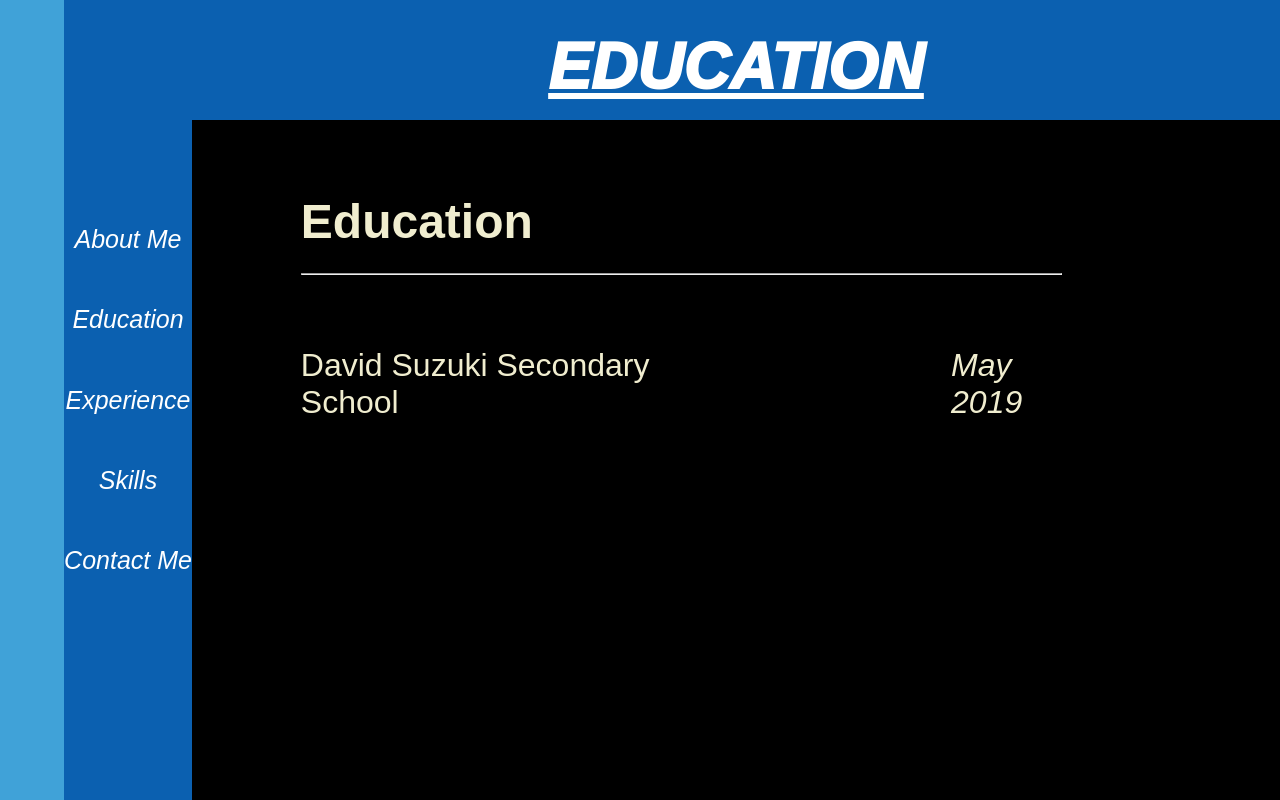
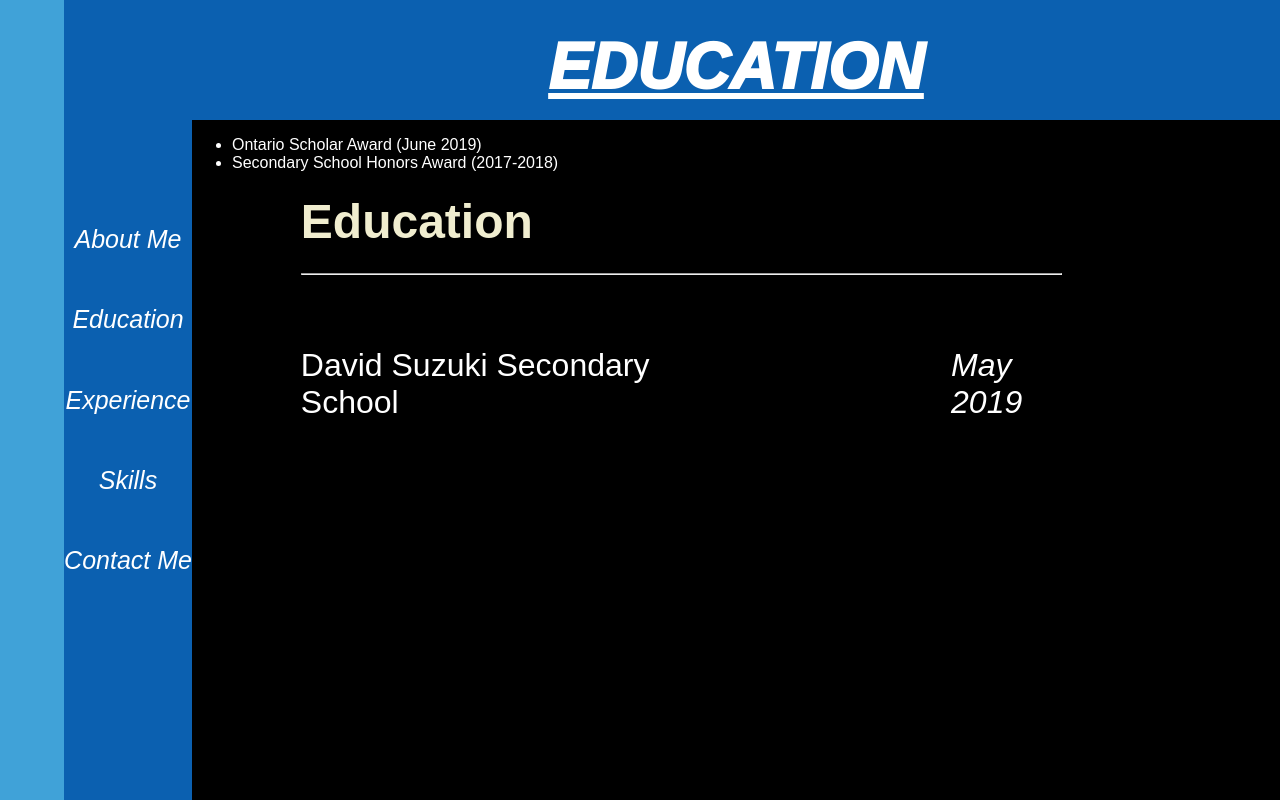
Before and after one commit to WaillyMohamed/WaillyMohamed.github.io, a plain HTML site: page education.html in a window 1280 px wide. Drawn offline with Linux system fonts and the light colour scheme.

Commit message:
Education page content update but needs shift

```diff
--- a/css/edu_page.css
+++ b/css/edu_page.css
@@ -5,8 +5,13 @@
     font-style: bold;
     width: 100%;
     gap: 38%;
+    color: white;
 }
 
 #Time{
     font-style: italic;
 }
+
+#awards{
+
+}
--- a/education.html
+++ b/education.html
@@ -26,8 +26,16 @@
             <div class="school">
                 <p>David Suzuki Secondary School</p>
                 <p id="Time">May 2019</p>
+
+
             </div>
 
+        </div>
+        <div class="awards">
+            <ul>
+                <li>Ontario Scholar Award (June 2019)</li>
+                <li>Secondary School Honors Award (2017-2018)</li>
+            </ul>
         </div>
     </div>
 
```
